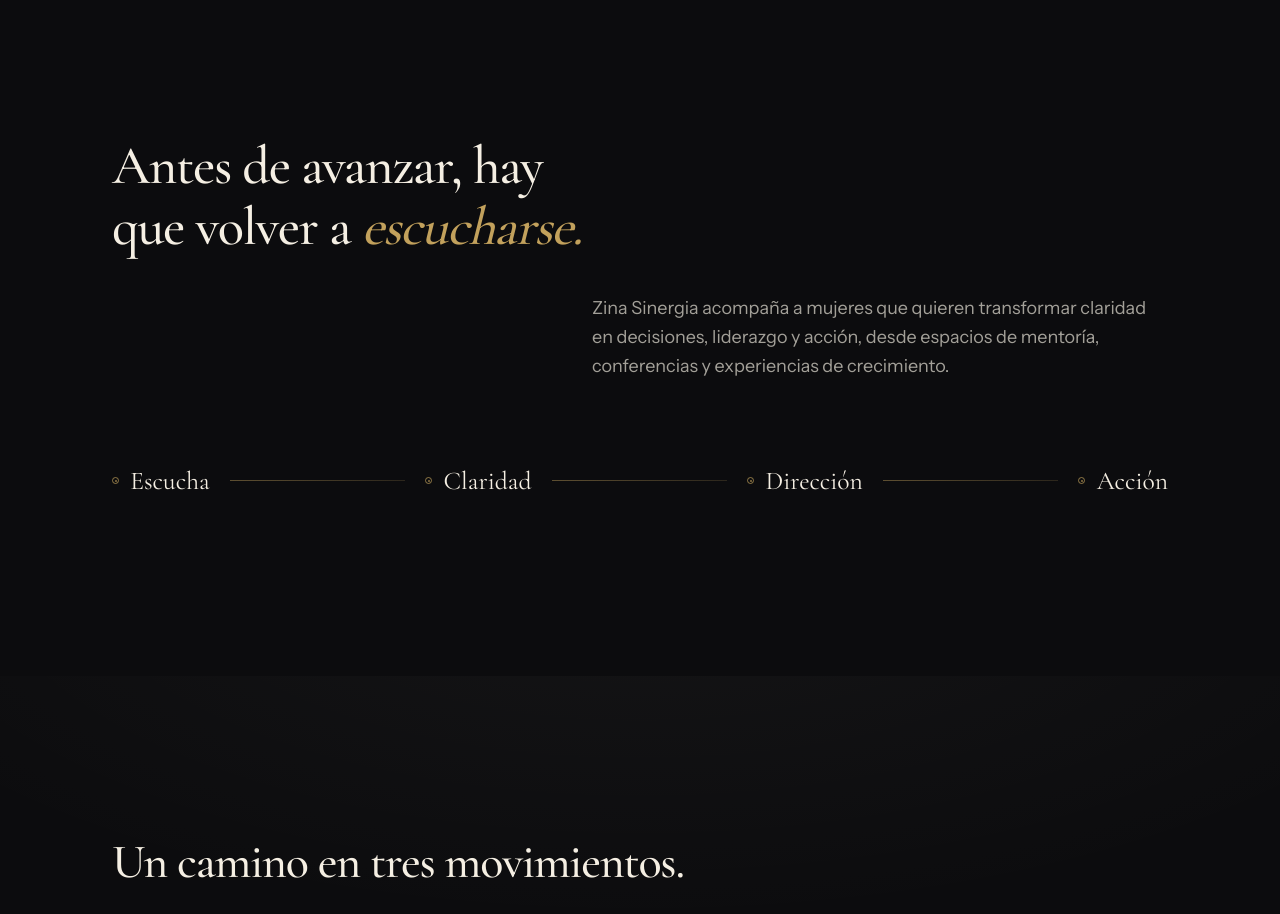
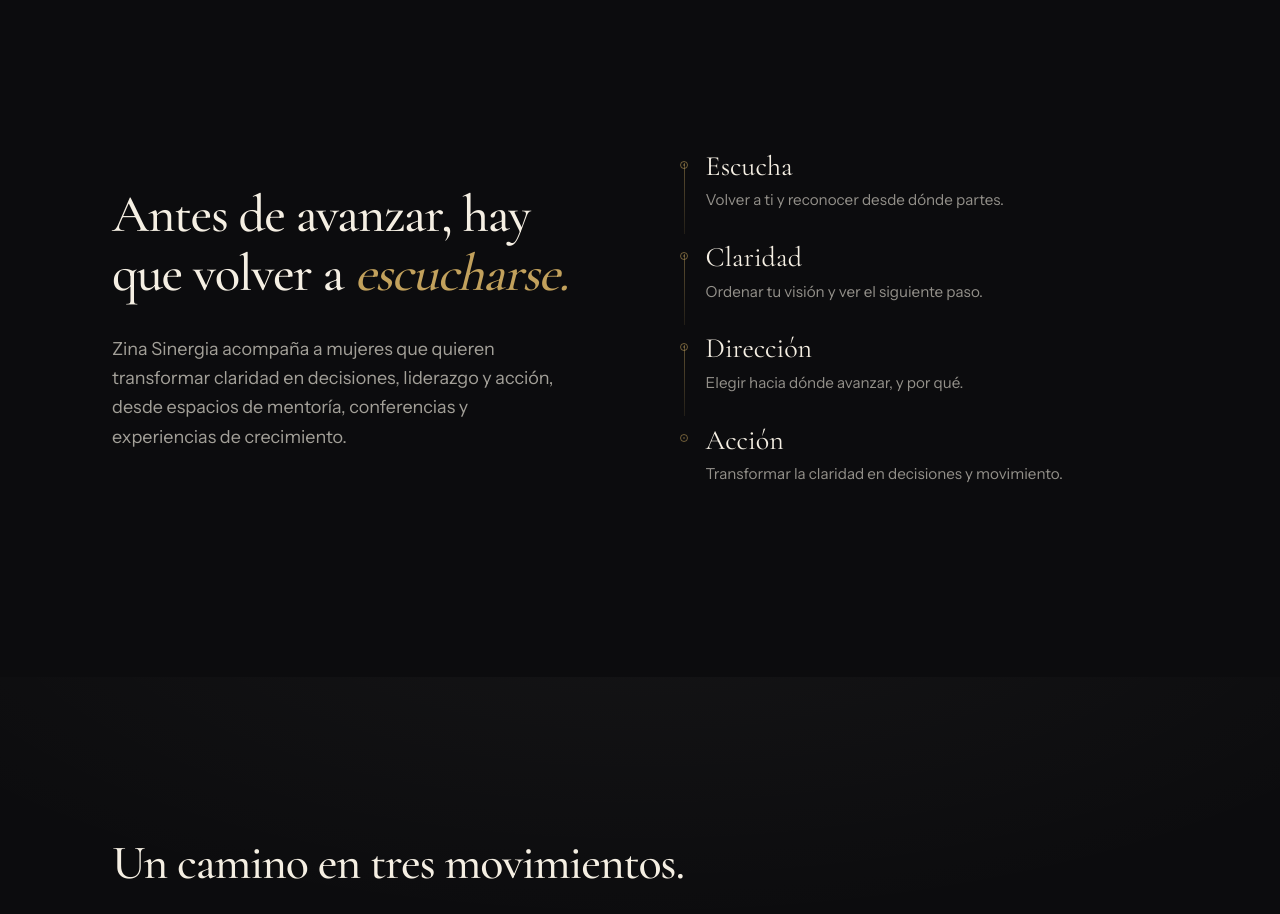
Before and after one commit to JHStudio-dev/ZinaSinergia-web, a Next.js app: page / in a window 1280 px wide. Shown: the part 840-1754 px from the top of the page. Built offline with nearby package versions, Linux system fonts and the light colour scheme.

Commit message:
style: improve manifesto section

```diff
--- a/src/app/globals.css
+++ b/src/app/globals.css
@@ -415,73 +415,93 @@
   }
 
   .zs-flow {
+    position: relative;
     display: flex;
     flex-direction: column;
-    align-items: flex-start;
-    gap: 0.85rem;
   }
 
-  .zs-flow__step {
-    display: inline-flex;
-    align-items: center;
-    gap: 0.7rem;
-    font-family: var(--font-display), ui-serif, Georgia, serif;
-    font-size: 1.4rem;
-    color: var(--color-ivory);
-    white-space: nowrap;
+  .zs-flow__item {
+    position: relative;
+    display: flex;
+    gap: 1.1rem;
+    padding-block: 0.95rem;
+  }
+
+  .zs-flow__item:not(:last-child)::before {
+    content: "";
+    position: absolute;
+    left: 3.5px;
+    top: 1.7rem;
+    bottom: -0.4rem;
+    width: 1px;
+    background: linear-gradient(
+      180deg,
+      color-mix(in srgb, var(--color-gold) 45%, transparent),
+      color-mix(in srgb, var(--color-gold) 12%, transparent)
+    );
   }
 
   .zs-flow__node {
     position: relative;
-    width: 7px;
-    height: 7px;
+    margin-top: 0.6rem;
+    width: 8px;
+    height: 8px;
     flex-shrink: 0;
     border-radius: 50%;
-    border: 1px solid color-mix(in srgb, var(--color-gold) 70%, transparent);
+    border: 1px solid color-mix(in srgb, var(--color-gold) 55%, transparent);
+    transition: border-color 0.3s ease;
   }
 
   .zs-flow__node::after {
     content: "";
     position: absolute;
-    inset: 1.5px;
+    inset: 2px;
     border-radius: 50%;
     background: var(--color-gold);
-    opacity: 0.7;
+    opacity: 0.4;
+    transition: opacity 0.3s ease;
   }
 
-  .zs-flow__line {
-    width: 1px;
-    height: 1.75rem;
-    margin-left: 3px;
-    background: linear-gradient(
-      180deg,
-      color-mix(in srgb, var(--color-gold) 50%, transparent),
-      color-mix(in srgb, var(--color-gold) 12%, transparent)
-    );
+  .zs-flow__word {
+    display: block;
+    font-family: var(--font-display), ui-serif, Georgia, serif;
+    font-size: 1.75rem;
+    line-height: 1.1;
+    color: var(--color-ivory);
+    transition: color 0.3s ease;
   }
 
-  @media (min-width: 640px) {
-    .zs-flow {
-      flex-direction: row;
-      align-items: center;
-      gap: 1.25rem;
+  .zs-flow__meaning {
+    display: block;
+    margin-top: 0.4rem;
+    max-width: 24rem;
+    font-size: 0.95rem;
+    line-height: 1.55;
+    color: color-mix(in srgb, var(--color-ivory) 58%, transparent);
+  }
+
+  .zs-flow__item:hover .zs-flow__word {
+    color: var(--color-gold);
+  }
+
+  .zs-flow__item:hover .zs-flow__node {
+    border-color: var(--color-gold);
+  }
+
+  .zs-flow__item:hover .zs-flow__node::after {
+    opacity: 1;
+  }
+
+  @media (hover: hover) {
+    .zs-flow__meaning {
+      opacity: 0;
+      transform: translateY(-4px);
+      transition: opacity 0.4s ease, transform 0.4s ease;
     }
 
-    .zs-flow__step {
-      font-size: 1.6rem;
-    }
-
-    .zs-flow__line {
-      width: auto;
-      flex: 1;
-      min-width: 2.5rem;
-      height: 1px;
-      margin-left: 0;
-      background: linear-gradient(
-        90deg,
-        color-mix(in srgb, var(--color-gold) 45%, transparent),
-        color-mix(in srgb, var(--color-gold) 18%, transparent)
-      );
+    .zs-flow__item:hover .zs-flow__meaning {
+      opacity: 1;
+      transform: translateY(0);
     }
   }
 
--- a/src/components/sections/Manifesto.tsx
+++ b/src/components/sections/Manifesto.tsx
@@ -1,4 +1,3 @@
-import { Fragment } from "react";
 import { AnimatedReveal } from "@/components/ui/AnimatedReveal";
 import { Container } from "@/components/ui/Container";
 import { site } from "@/data/site";
@@ -12,34 +11,38 @@
       className="scroll-mt-24 bg-night py-28 sm:py-36 lg:py-44"
     >
       <Container>
+        <div className="grid gap-14 lg:grid-cols-12 lg:items-center lg:gap-20">
+          <div className="lg:col-span-6">
             <AnimatedReveal>
-          <h2 className="max-w-4xl font-display text-[2.4rem] font-medium leading-[1.12] tracking-tight text-ivory sm:text-5xl lg:text-[3.4rem]">
+              <h2 className="font-display text-[2.4rem] font-medium leading-[1.12] tracking-tight text-ivory sm:text-5xl lg:text-[3.3rem]">
                 {manifesto.phrase}{" "}
                 <span className="italic text-gold">{manifesto.accent}</span>
               </h2>
             </AnimatedReveal>
 
             <AnimatedReveal delay={140}>
-          <p className="mt-9 max-w-xl text-base leading-relaxed text-ivory/65 sm:text-lg lg:ml-auto">
+              <p className="mt-8 max-w-md text-base leading-relaxed text-ivory/65 sm:text-lg">
                 {manifesto.text}
               </p>
             </AnimatedReveal>
+          </div>
 
-        <AnimatedReveal delay={220}>
-          <div className="zs-flow mt-16 sm:mt-20">
-            {manifesto.sequence.map((step, index) => (
-              <Fragment key={step}>
-                {index > 0 ? (
-                  <span className="zs-flow__line" aria-hidden="true" />
-                ) : null}
-                <span className="zs-flow__step">
+          <div className="lg:col-span-6">
+            <AnimatedReveal delay={200}>
+              <ul className="zs-flow">
+                {manifesto.sequence.map((step) => (
+                  <li key={step.word} className="zs-flow__item">
                     <span className="zs-flow__node" aria-hidden="true" />
-                  {step}
-                </span>
-              </Fragment>
+                    <div className="zs-flow__body">
+                      <span className="zs-flow__word">{step.word}</span>
+                      <span className="zs-flow__meaning">{step.meaning}</span>
+                    </div>
+                  </li>
                 ))}
+              </ul>
+            </AnimatedReveal>
           </div>
-        </AnimatedReveal>
+        </div>
       </Container>
     </section>
   );
--- a/src/data/site.ts
+++ b/src/data/site.ts
@@ -33,7 +33,15 @@
     phrase: "Antes de avanzar, hay que volver a",
     accent: "escucharse.",
     text: "Zina Sinergia acompaña a mujeres que quieren transformar claridad en decisiones, liderazgo y acción, desde espacios de mentoría, conferencias y experiencias de crecimiento.",
-    sequence: ["Escucha", "Claridad", "Dirección", "Acción"],
+    sequence: [
+      { word: "Escucha", meaning: "Volver a ti y reconocer desde dónde partes." },
+      { word: "Claridad", meaning: "Ordenar tu visión y ver el siguiente paso." },
+      { word: "Dirección", meaning: "Elegir hacia dónde avanzar, y por qué." },
+      {
+        word: "Acción",
+        meaning: "Transformar la claridad en decisiones y movimiento.",
+      },
+    ],
   },
   about: {
     heading: "Acompaño a mujeres que están listas para reencontrarse y crecer.",
```
Lines whose indentation alone changed are shown as unchanged.
